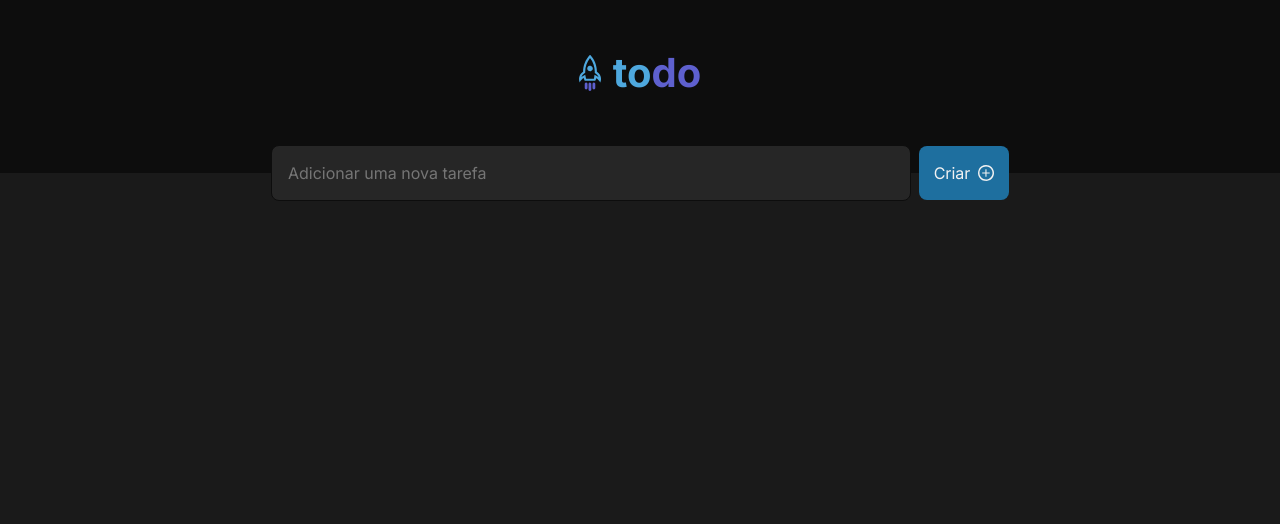
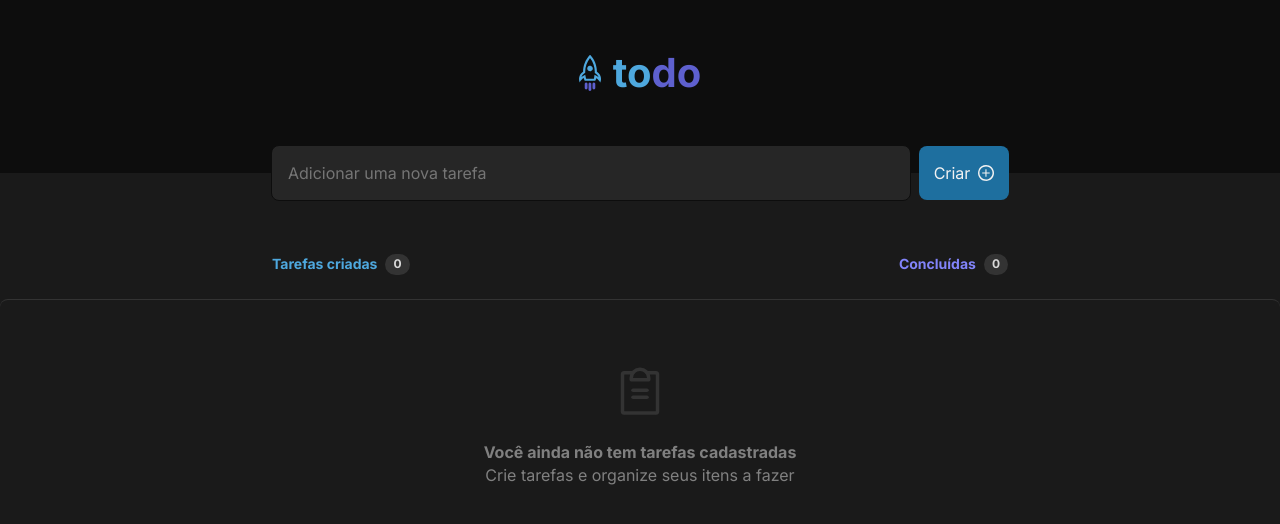
Before and after one commit to tulicdev/ignite-react23-challange1, a React (Vite) app: page / in a window 1280 px wide. Shown: the top 524 px of the page. Built offline with nearby package versions, Linux system fonts and the light colour scheme.

Commit message:
feat(app): add todo component and remove the replaced ones

```diff
--- a/src/App.tsx
+++ b/src/App.tsx
@@ -1,5 +1,5 @@
-import { AddTask } from "./components/AddTask"
 import { Header } from "./components/Header"
+import { ToDo } from "./components/ToDo"
 
 import "./global.css"
 
@@ -7,7 +7,7 @@ export function App() {
   return (
     <>
       <Header />
-      <AddTask />
+      <ToDo />
     </>
   )
 }
```
